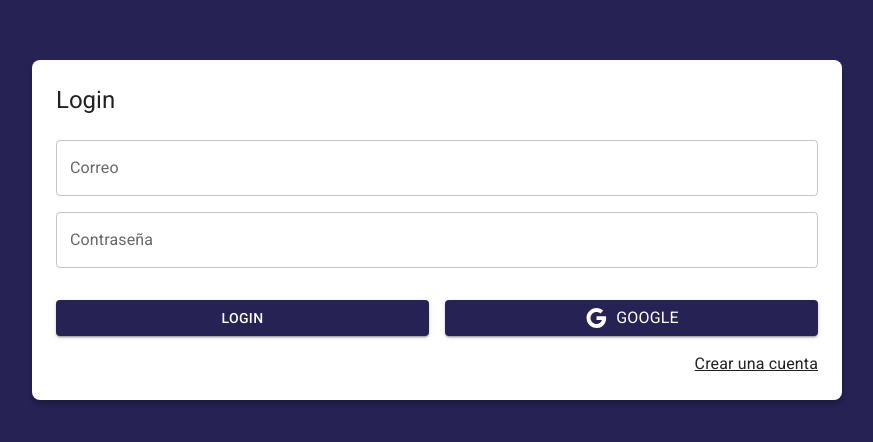
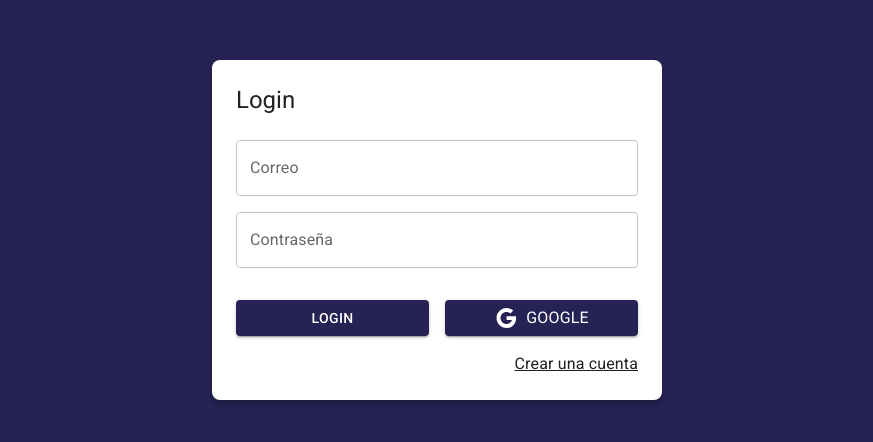
Before and after one commit to Ezequielz/Journal, a React (Vite) app: page /auth/login in a window 1280 px wide. Shown: the part 170-612 px from the top of the page, without its empty margins (203-1076 px from the left). Built offline with nearby package versions, Linux system fonts and the light colour scheme.

Commit message:
AuthLayout

```diff
--- /dev/null
+++ b/src/auth/layout/AuthLayout.tsx
@@ -0,0 +1,39 @@
+import { Grid, Typography } from "@mui/material"
+import { FC } from "react"
+
+
+interface Props{
+    children: React.ReactNode;
+    title: string
+}
+
+export const AuthLayout: FC<Props> = ({ children, title= '' }) => {
+  return (
+
+    <Grid
+      container
+      spacing={ 0 }
+      direction="column"
+      alignItems="center"
+      justifyContent="center"
+      sx={{ minHeight: '100vh', backgroundColor: 'primary.main', padding: 4 }}
+    >
+        <Grid item
+            className="box-shadow"
+            xs={ 3 }
+            sx={{
+                width: {sm:450},
+                backgroundColor: 'white',
+                padding: 3 ,
+                borderRadius: 2
+            }}
+        >
+            <Typography variant="h5" sx={{ mb:1 }}>{title}</Typography>
+
+            { children }
+
+        </Grid>
+    </Grid>
+
+  )
+}
--- a/src/auth/pages/LoginPage.tsx
+++ b/src/auth/pages/LoginPage.tsx
@@ -1,25 +1,12 @@
 import { Link as RouterLink } from 'react-router-dom'
 import { Google } from '@mui/icons-material';
 import { Button, Grid, Link, TextField, Typography } from '@mui/material';
+import { AuthLayout } from '../layout/AuthLayout';
 
 
 export const LoginPage = () => {
   return (
-    <Grid
-      container
-      spacing={ 0 }
-      direction="column"
-      alignItems="center"
-      justifyContent="center"
-      sx={{ minHeight: '100vh', backgroundColor: 'primary.main', padding: 4 }}
-    >
-      <Grid item
-        className="box-shadow"
-        xs={ 3 }
-        sx={{ backgroundColor: 'white', padding: 3 ,borderRadius: 2 }}
-      >
-        <Typography variant="h5" sx={{ mb:1 }}>Login</Typography>
-
+    <AuthLayout title="Login">
       <form>
         <Grid container>
 
@@ -68,8 +55,6 @@
         </Grid>
       </form>
 
-      </Grid>
-
-    </Grid>
+    </AuthLayout>
   )
 }
```
Lines whose indentation alone changed are shown as unchanged.
